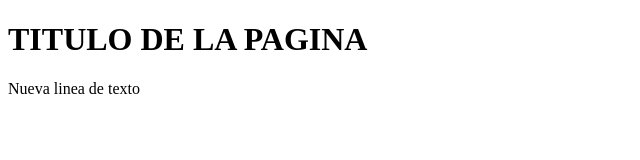
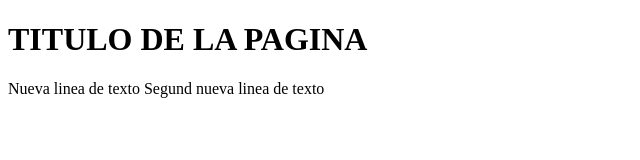
Before and after one commit to jclacon/proyectovsc2, a plain HTML site: page index.html in a window 1280 px wide. Shown: the whole page, without its empty margins (0-640 px from the left). Drawn offline with Linux system fonts and the light colour scheme.

Commit message:
Cambio en VSCode

```diff
--- a/index.html
+++ b/index.html
@@ -9,5 +9,6 @@
 <body>
     <h1>TITULO DE LA PAGINA</h1>
     <p1>Nueva linea de texto</p1>
+    <p1>Segund nueva linea de texto</p1>
 </body>
 </html>
```
